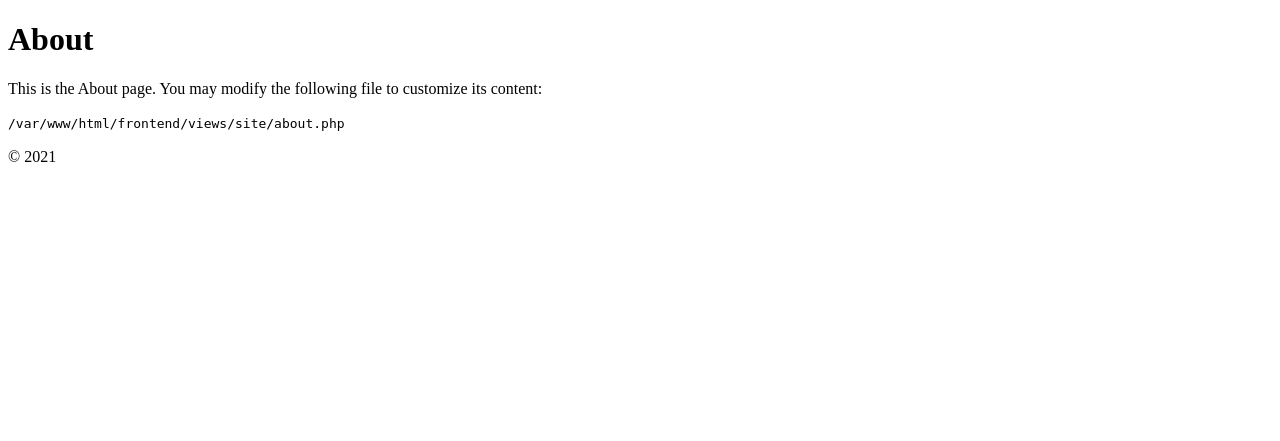
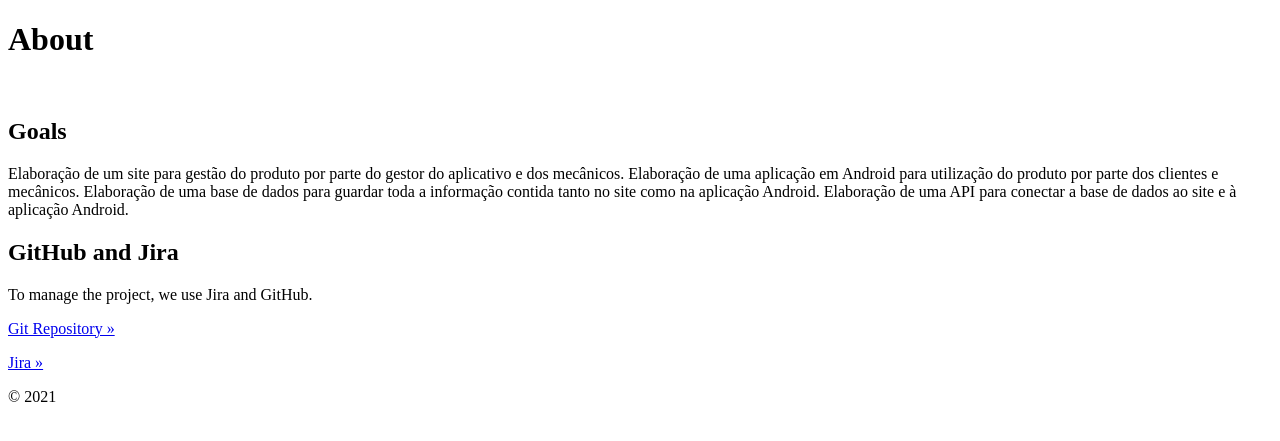
Before and after one commit to DiogoRCP/PSI_PROJETO_ADG, a Yii app: template web/carbuddy/frontend/views/site/about.php in a window 1280 px wide. Shown: the top 441 px of the page. Run offline with PHP 8.4 and a stand-in for Yii, Linux system fonts and the light colour scheme; the template is opened without the code that fills it, so the values that code supplies are empty; some libraries are stand-ins or nearby versions.

Commit message:
página about

```diff
--- a/web/carbuddy/frontend/views/site/about.php
+++ b/web/carbuddy/frontend/views/site/about.php
@@ -5,12 +5,30 @@
 use yii\helpers\Html;
 
 $this->title = 'About';
-$this->params['breadcrumbs'][] = $this->title;
+
 ?>
 <div class="site-about">
     <h1><?= Html::encode($this->title) ?></h1>
+    <br>
+    <div class="body-content">
+        <div class="row">
+            <div class="col-lg-6">
+                <h2>Goals</h2>
 
-    <p>This is the About page. You may modify the following file to customize its content:</p>
+                <p>Elaboração de um site para gestão do produto por parte do gestor do aplicativo e dos mecânicos.
+                    Elaboração de uma aplicação em Android para utilização do produto por parte dos clientes e mecânicos.
+                    Elaboração de uma base de dados para guardar toda a informação contida tanto no site como na aplicação Android.
+                    Elaboração de uma API para conectar a base de dados ao site e à aplicação Android.</p>
 
-    <code><?= __FILE__ ?></code>
+             </div>
+            <div class="col-lg-6">
+                <h2>GitHub and Jira</h2>
+
+                <p>To manage the project, we use Jira and GitHub.</p>
+                <p><a class="btn btn-outline-secondary" href="https://github.com/DiogoRCP/PSI_PROJETO_ADG">Git Repository &raquo;</a></p>
+
+                <p><a class="btn btn-outline-secondary" href="https://psi-da-mds-ga.atlassian.net/jira/software/projects/PPA/boards/4/backlog">Jira &raquo;</a></p>
+            </div>
+        </div>
+
 </div>
```
